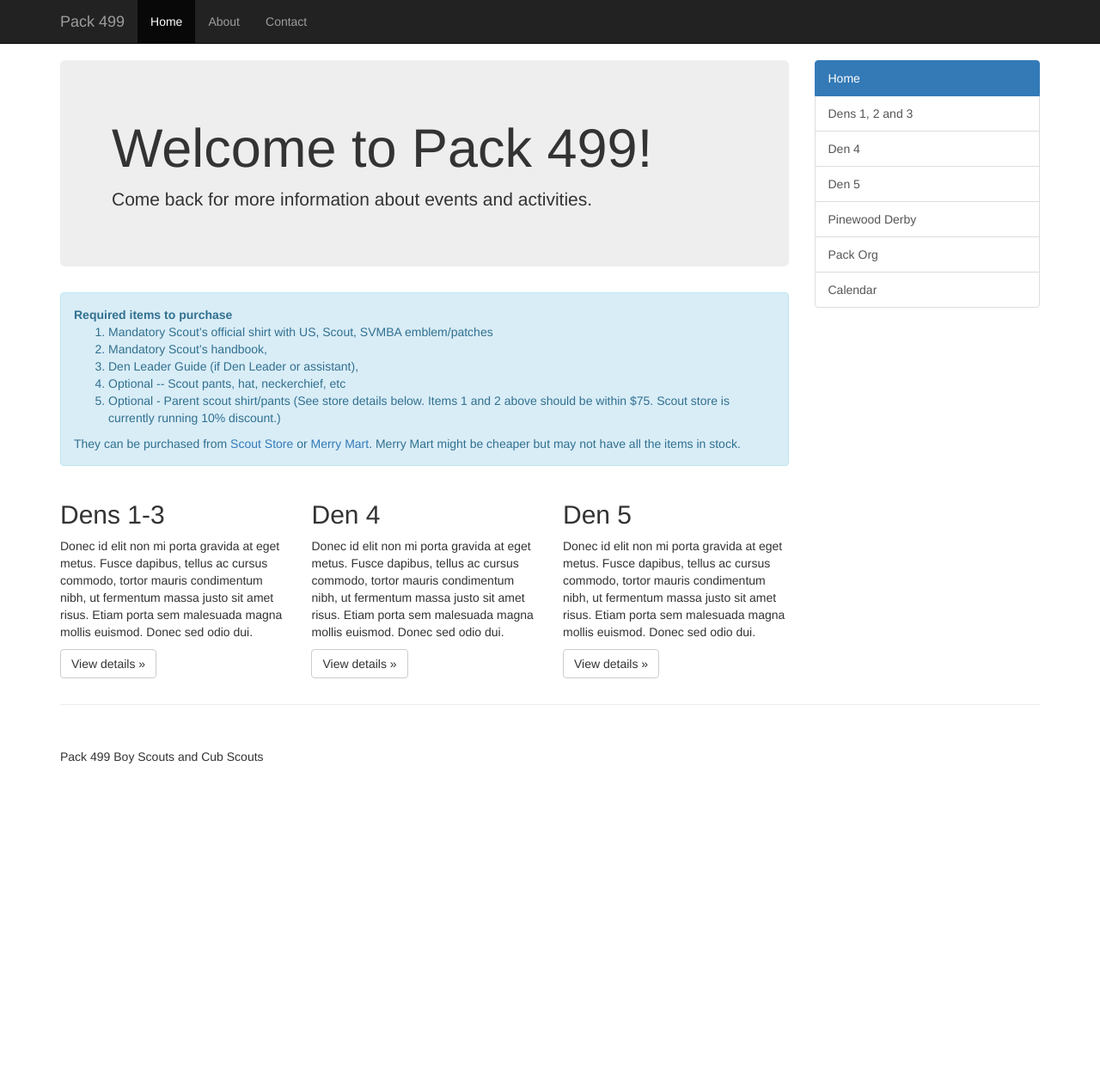
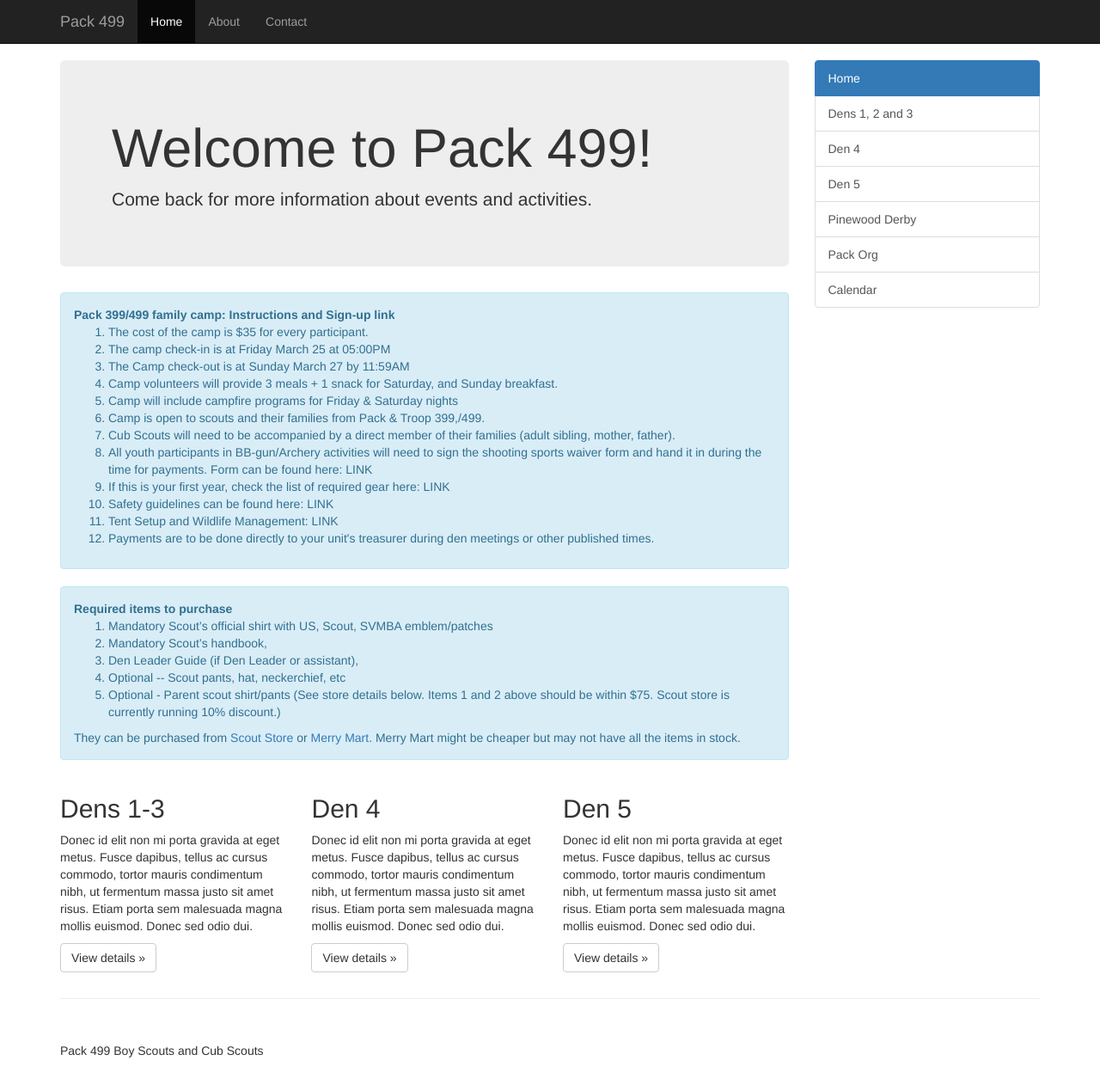
Before and after one commit to scout499/scout499.github.io, a Jekyll site: the page built from index.html, in a window 1280 px wide and 1272 px high. Shown: the top 1269 px of the window at 86% size. Built offline with Jekyll 4.4.1, drawn with Linux system fonts in a browser that asks for light colours; nearby versions of some CDN libraries; Markdown is read by kramdown in place of the engine named in the settings.

Commit message:
Update index.html

```diff
--- a/index.html
+++ b/index.html
@@ -5,6 +5,24 @@ layout: default
 <div class="jumbotron">
   <h1>Welcome to Pack 499!</h1>
   <p>Come back for more information about events and activities.</p>
+</div>
+
+<div class="alert alert-info" role="alert">
+  <strong>Pack 399/499 family camp: Instructions and Sign-up link</strong>
+    <ol>
+      <li>The cost of the camp is $35 for every participant.</li>
+      <li>The camp check-in is at Friday March 25 at 05:00PM</li>
+      <li>The Camp check-out is at Sunday March 27 by 11:59AM</li>
+      <li>Camp volunteers will provide 3 meals + 1 snack for Saturday, and Sunday breakfast.</li>
+      <li>Camp will include campfire programs for Friday & Saturday nights</li>
+      <li>Camp is open to scouts and their families from Pack & Troop 399,/499.</li>
+      <li>Cub Scouts will need to be accompanied by a direct member of their families (adult sibling, mother, father).</li>
+      <li>All youth participants in BB-gun/Archery activities will need to sign the shooting sports waiver form and hand it in during the time for payments. Form can be found here: LINK</li>
+      <li>If this is your first year, check the list of required gear here: LINK</li>
+      <li>Safety guidelines can be found here: LINK</li>
+      <li>Tent Setup and Wildlife Management: LINK</li>
+      <li>Payments are to be done directly to your unit's treasurer during den meetings or other published times.</li>
+    </ol>
 </div>
 
 <div class="alert alert-info" role="alert">
```
